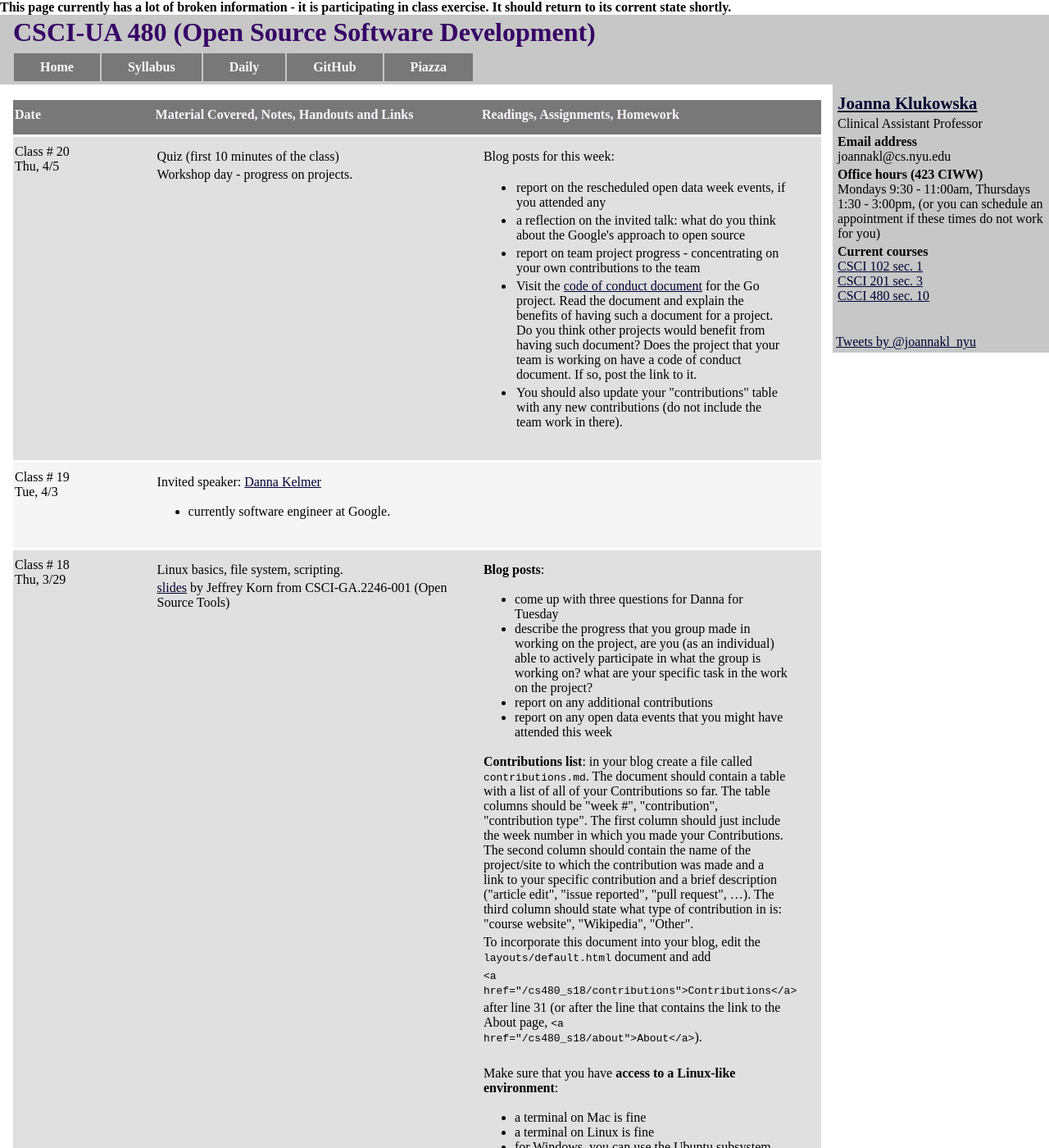
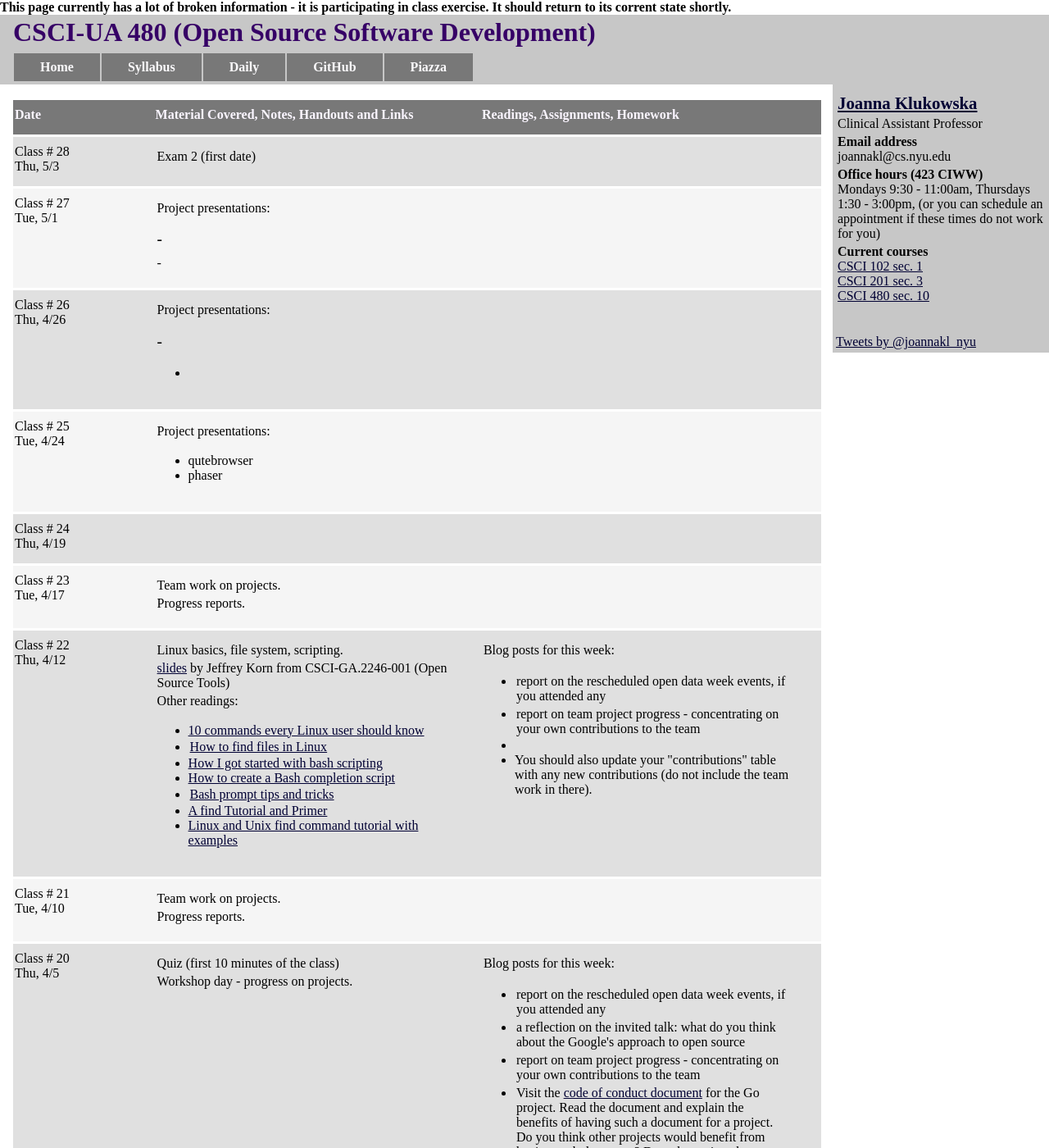
Before and after one commit to joannakl/cs480_s18, a Jekyll site: the page built from daily.html, in a window 1280 px wide and 1400 px high. Shown: the whole window at 82% size. Built offline with Jekyll 4.4.1, drawn with Linux system fonts in a browser that asks for light colours; comment, search, counter and statistics services are not loaded.

Commit message:
setting days for the rest of the term

```diff
--- /dev/null
+++ b/_includes/daily/21.markdown
@@ -0,0 +1,31 @@
+
+<div class="lecture1">
+
+<div class="column_date">
+
+Class # 21 <br>
+Tue, 4/10
+
+</div>
+
+<div class="column_materials">
+<p markdown="block">
+
+Team work on projects.
+
+Progress reports.
+
+</p>
+</div>
+
+
+<div class="column_assign">
+<p markdown="block">
+
+
+
+
+</p>
+</div>
+
+</div>
--- /dev/null
+++ b/_includes/daily/22.markdown
@@ -0,0 +1,53 @@
+
+<div class="lecture2">
+<div class="column_date">
+
+Class # 22 <br>
+Thu, 4/12
+
+</div>
+
+<div class="column_materials">
+<p markdown="block">
+
+Linux basics, file system, scripting.
+
+[slides](https://docs.google.com/presentation/d/16_IA7T0sWS7FwyHHuJmtCVy7Jnc7s18eTjkk4kylwoc/preview#slide=id.p14) by
+Jeffrey Korn from CSCI-GA.2246-001 (Open Source Tools)
+
+
+Other readings:
+
+- [10 commands every Linux user should know](https://opensource.com/article/18/4/10-commands-new-linux-users?utm_medium=Email&utm_campaign=weekly&sc_cid=701f2000000ZyfmAAC)
+- [How to find files in Linux](https://opensource.com/article/18/4/how-find-files-linux?utm_medium=Email&utm_campaign=weekly&sc_cid=701f2000000ZyfmAAC)
+
+- [How I got started with bash scripting](https://opensource.com/article/17/5/how-i-learned-bash-scripting)
+- [How to create a Bash completion script](https://opensource.com/article/18/3/creating-bash-completion-script)
+- [Bash prompt tips and tricks](https://opensource.com/article/17/7/bash-prompt-tips-and-tricks)
+
+- [A find Tutorial and Primer](https://danielmiessler.com/study/find/)
+- [Linux and Unix find command tutorial with examples](https://shapeshed.com/unix-find/)
+
+
+
+</p>
+</div>
+
+<div class="column_assign">
+<p markdown="block">
+
+Blog posts for this week:
+
+- report on the rescheduled open data week events, if you attended any
+
+- report on team project progress - concentrating on your own contributions to the team
+
+-
+
+- You should also update your "contributions" table with any new contributions
+(do not include the team work in there).
+
+</p>
+</div>
+
+</div>
--- /dev/null
+++ b/_includes/daily/23.markdown
@@ -0,0 +1,31 @@
+
+<div class="lecture1">
+
+<div class="column_date">
+
+Class # 23 <br>
+Tue, 4/17
+
+</div>
+
+<div class="column_materials">
+<p markdown="block">
+
+Team work on projects.
+
+Progress reports.
+
+</p>
+</div>
+
+
+<div class="column_assign">
+<p markdown="block">
+
+
+
+
+</p>
+</div>
+
+</div>
--- /dev/null
+++ b/_includes/daily/24.markdown
@@ -0,0 +1,25 @@
+
+<div class="lecture2">
+<div class="column_date">
+
+Class # 24 <br>
+Thu, 4/19
+
+</div>
+
+<div class="column_materials">
+<p markdown="block">
+
+
+
+</p>
+</div>
+
+<div class="column_assign">
+<p markdown="block">
+
+
+</p>
+</div>
+
+</div>
--- /dev/null
+++ b/_includes/daily/25.markdown
@@ -0,0 +1,32 @@
+
+<div class="lecture1">
+
+<div class="column_date">
+
+Class # 25 <br>
+Tue, 4/24
+
+</div>
+
+<div class="column_materials">
+<p markdown="block">
+
+Project presentations:
+
+- qutebrowser
+- phaser
+
+</p>
+</div>
+
+
+<div class="column_assign">
+<p markdown="block">
+
+
+
+
+</p>
+</div>
+
+</div>
--- /dev/null
+++ b/_includes/daily/26.markdown
@@ -0,0 +1,29 @@
+
+<div class="lecture2">
+<div class="column_date">
+
+Class # 26 <br>
+Thu, 4/26
+
+</div>
+
+<div class="column_materials">
+<p markdown="block">
+
+Project presentations:
+
+-
+-
+-
+
+</p>
+</div>
+
+<div class="column_assign">
+<p markdown="block">
+
+
+</p>
+</div>
+
+</div>
--- /dev/null
+++ b/_includes/daily/27.markdown
@@ -0,0 +1,33 @@
+
+<div class="lecture1">
+
+<div class="column_date">
+
+Class # 27 <br>
+Tue, 5/1
+
+</div>
+
+<div class="column_materials">
+<p markdown="block">
+
+Project presentations:
+
+-
+-
+-
+
+</p>
+</div>
+
+
+<div class="column_assign">
+<p markdown="block">
+
+
+
+
+</p>
+</div>
+
+</div>
--- /dev/null
+++ b/_includes/daily/28.markdown
@@ -0,0 +1,25 @@
+
+<div class="lecture2">
+<div class="column_date">
+
+Class # 28 <br>
+Thu, 5/3
+
+</div>
+
+<div class="column_materials">
+<p markdown="block">
+
+Exam 2 (first date)
+
+</p>
+</div>
+
+<div class="column_assign">
+<p markdown="block">
+
+
+</p>
+</div>
+
+</div>
--- a/daily.html
+++ b/daily.html
@@ -22,6 +22,14 @@ days:
     - "18"
     - "19"
     - "20"
+    - "21"
+    - "22"
+    - "23"
+    - "24"
+    - "25"
+    - "26"
+    - "27"
+    - "28"
 
 ---
 
```
